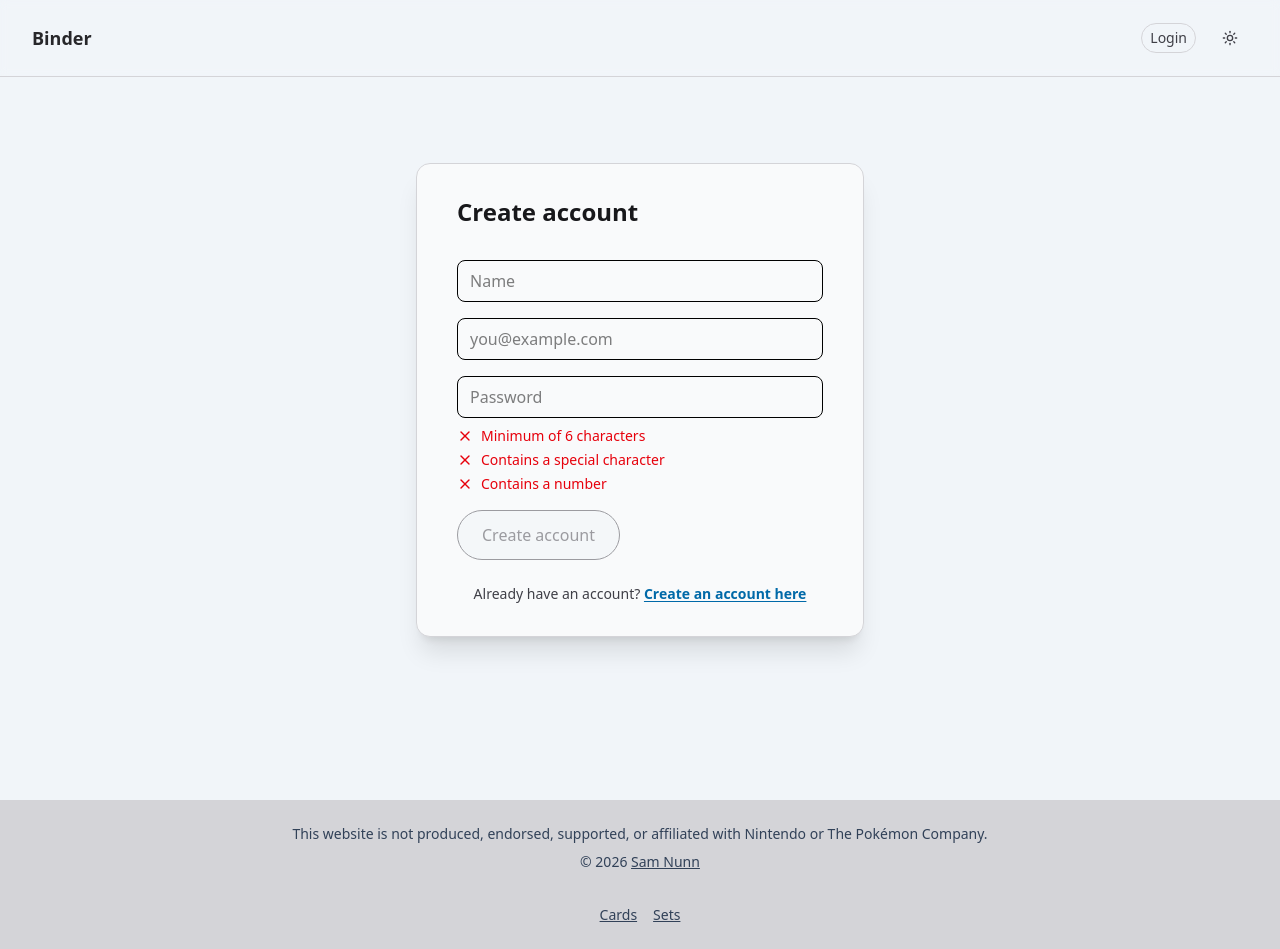
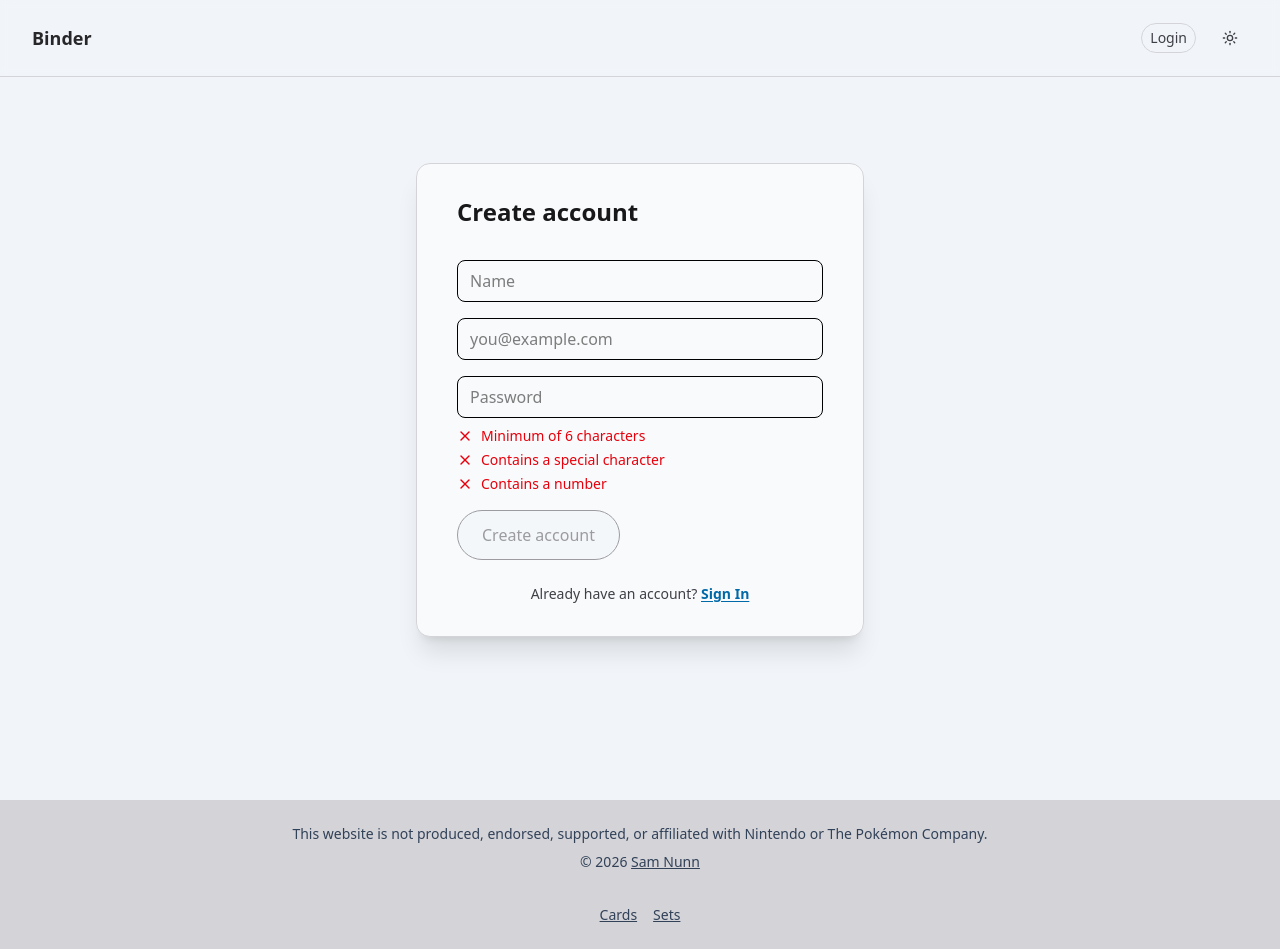
Before and after one commit to snunn91/binder-app, a Next.js app: page /signin/signup in a window 1280 px wide. Built offline with nearby package versions, Linux system fonts and the light colour scheme; no server answers.

Commit message:
small UI tweaks and tex

```diff
--- a/src/app/signin/page.tsx
+++ b/src/app/signin/page.tsx
@@ -132,7 +132,7 @@ export default function SignInPage() {
           <Link
             href="/signin/signup"
             className="font-bold text-sky-700 underline underline-offset-2">
-            Create one here
+            Sign Up
           </Link>
         </p>
       </CardFooter>
--- a/src/app/signin/signup/page.tsx
+++ b/src/app/signin/signup/page.tsx
@@ -165,7 +165,7 @@ export default function SignUpPage() {
           <Link
             href="/signin"
             className="font-bold text-sky-700 underline underline-offset-2">
-            Create an account here
+            Sign In
           </Link>
         </p>
       </CardFooter>
```
